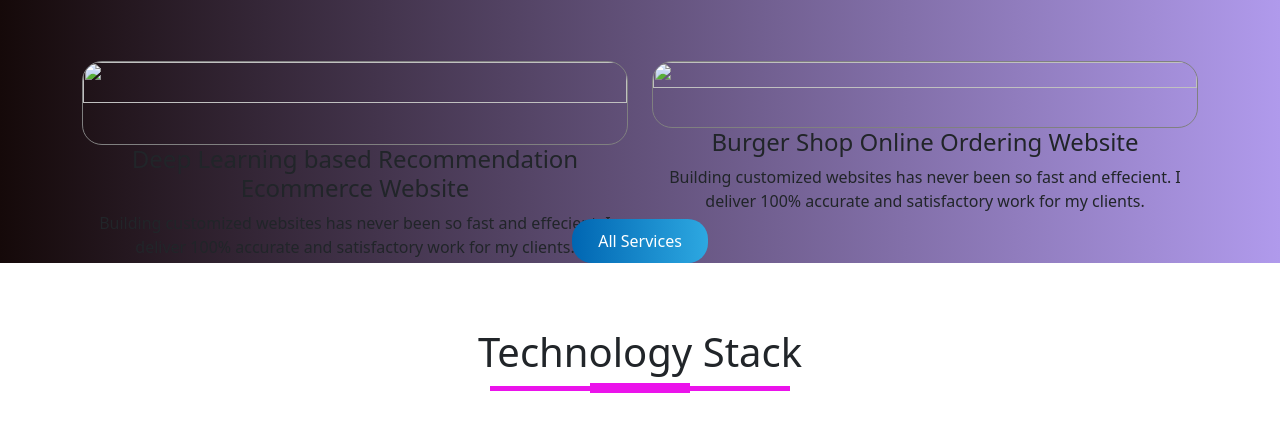
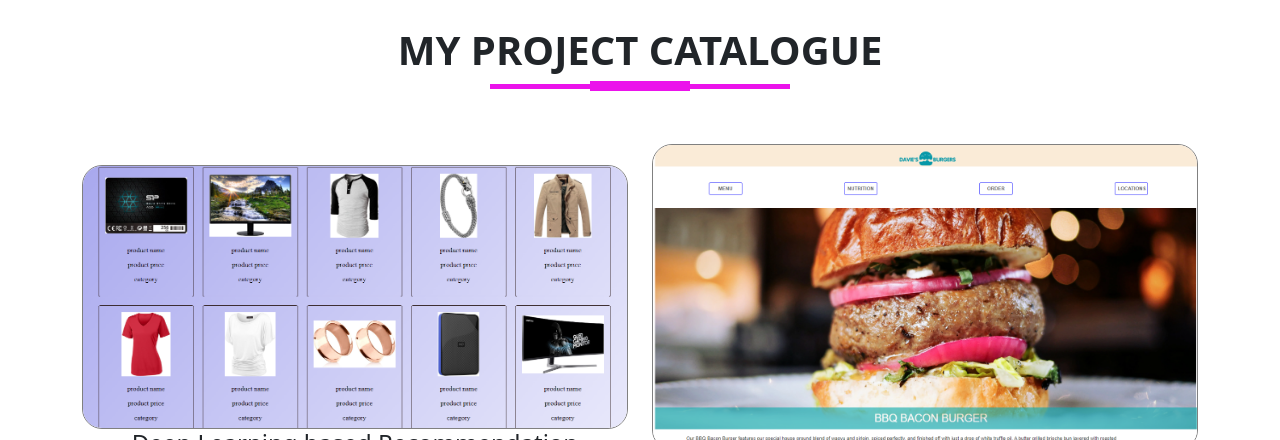
Before and after one commit to shahmeerkhan12/portfolio-bstrp, a plain HTML site: page index.html in a window 1280 px wide. Shown: the part 688-1128 px from the top of the page. Drawn offline with Linux system fonts and the light colour scheme.

Commit message:
added project catalogue photos and styling

```diff
--- a/assets/style.css
+++ b/assets/style.css
@@ -68,16 +68,17 @@ body {
 /* services section */
 
 #services {
-  background-image: linear-gradient(
-    to right,
-    rgb(21, 9, 9),
-    rgb(176, 154, 236)
-  );
   padding-top: 80px;
 }
+/*  catalogue img */
+
+.row {
+  row-gap: 5%;
+  align-items: baseline;
+}
 #services .service-img {
-  width: 160px;
-  margin-top: 10px;
+  width: 100%;
+  height: auto;
 }
 .services {
   padding: 0px;
@@ -120,7 +121,8 @@ body {
   background-color: #f8f9fa;
   padding: 50px 0px;
 }
-.about-title {
+.title {
+  text-transform: uppercase;
   font-size: 40px;
   font-weight: 600;
   margin-top: 8%;
```
Also changed, not shown: assets/css/burder-site.png (added), assets/images/burder-site.png (added), assets/images/burger-site.png (added), assets/images/recomenderWebsite.png (added).
